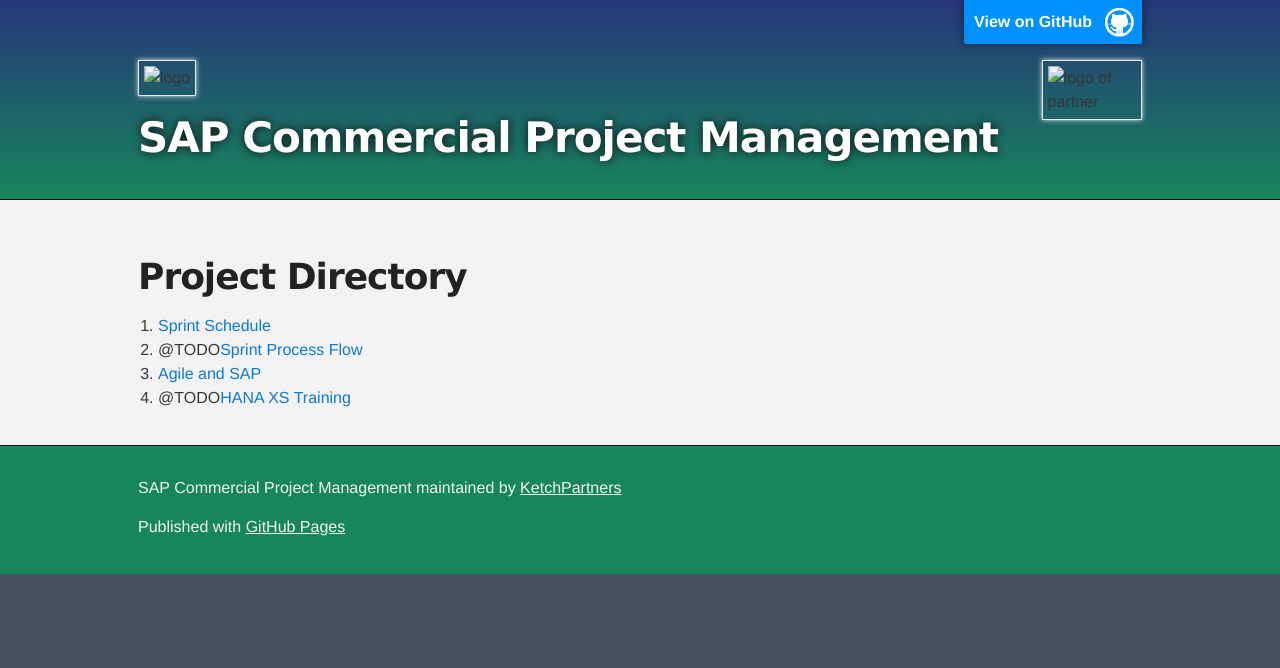
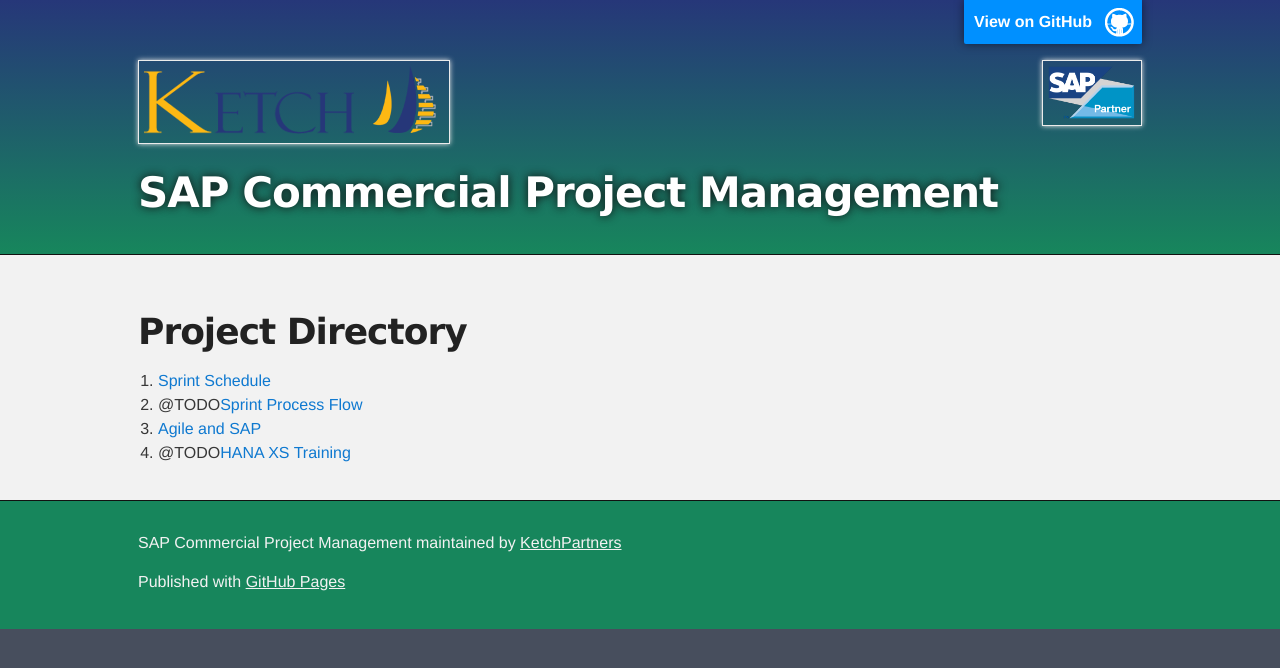
Before and after one commit to KetchPartners/sapcommercialprojects, a Jekyll site: the page built from index.md, in a window 1280 px wide. Shown: the top 668 px of the page. Built offline with Jekyll 4.4.1, drawn with Linux system fonts in a browser that asks for light colours.

Commit message:
fix
relative path added to logo image variables.

```diff
--- a/_config.yml
+++ b/_config.yml
@@ -21,8 +21,8 @@ defaults:
     values:
       layout: "default"
       page.author: "David Beach"
-logo_file: "/ketch.png"
-logo2_file: "/sap-partner-logo.png"
+logo_file: "/assets/images/ketch.png"
+logo2_file: "/assets/images/sap-partner-logo.png"
 safe:                 false
 include:              [".htaccess"]
 exclude:              ["Gemfile", "Gemfile.lock", "bower_components", "node_modules", "vendor/bundle/", "vendor/cache/", "vendor/gems/", "vendor/ruby/"]
```
